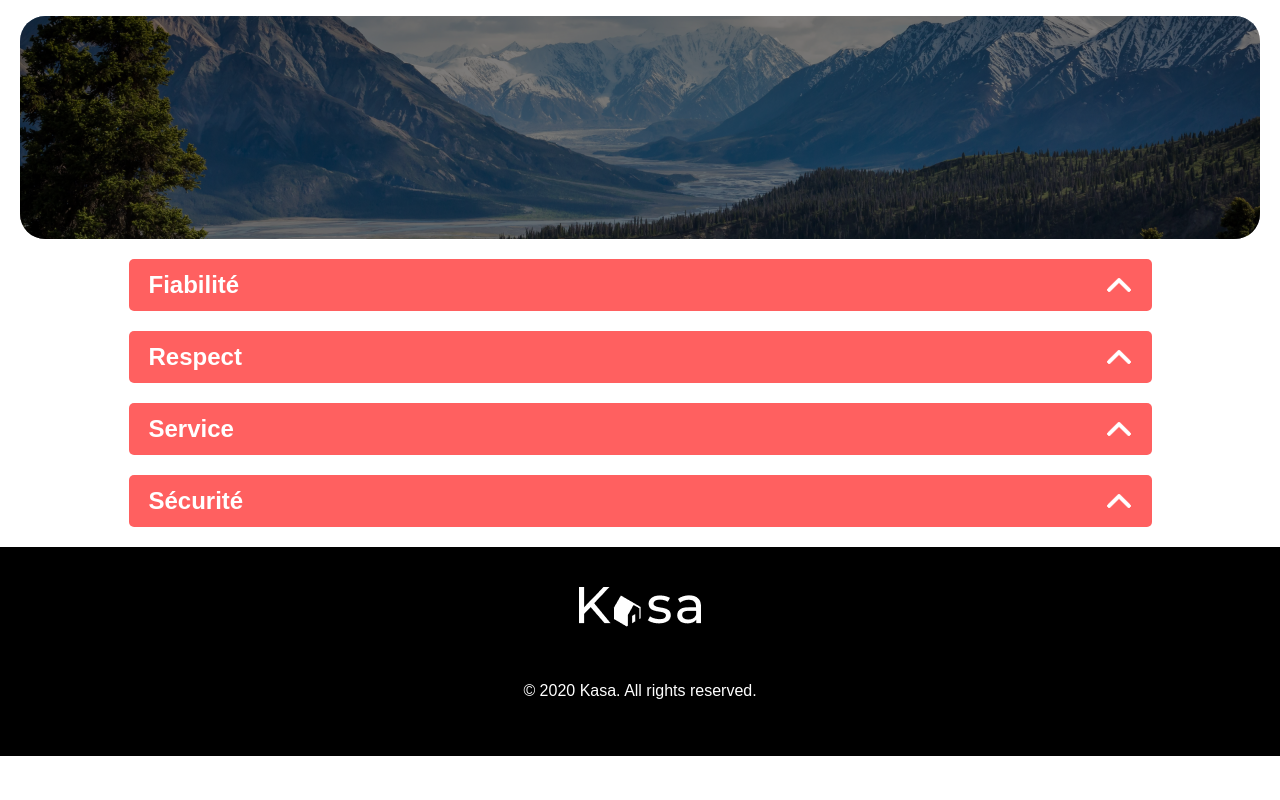
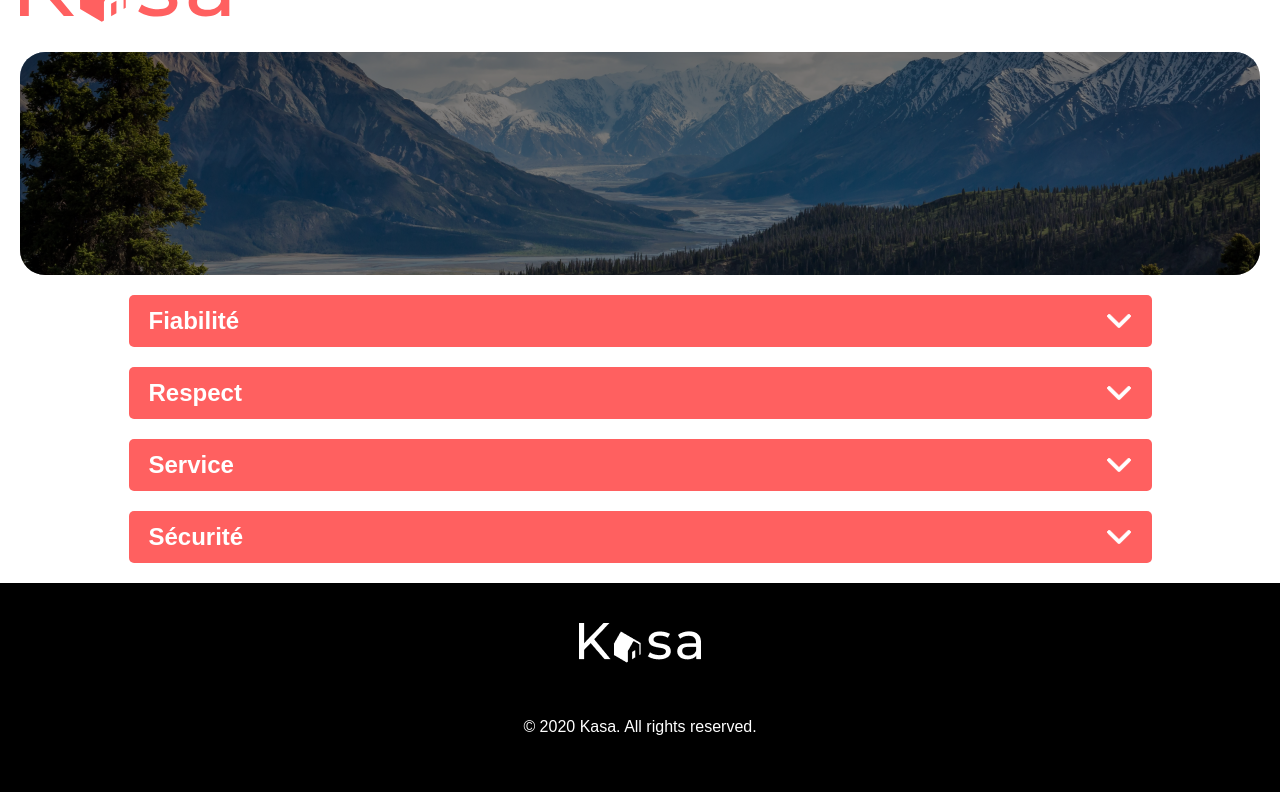
Before and after one commit to etienne-b01/Projet06_Kasa, a React (Create React App) app in the folder kasa/: page /about in a window 1280 px wide. Shown: the part 2124-2924 px from the top of the page. Before the commit the page ends 2888 px from the top, so only its background shows below. Built offline with nearby package versions, Linux system fonts and the light colour scheme.

Commit message:
added animations to collapse/expand icons

```diff
--- a/kasa/src/components/Collapse/index.js
+++ b/kasa/src/components/Collapse/index.js
@@ -1,6 +1,5 @@
 import React, { useState } from 'react';
 import './style.css';
-import CollapseArrow from '../../assets/arrow_collapse.svg';
 import ExpandArrow from '../../assets/arrow_expand.svg';
 
 const Collapse = ({ heading, content }) => {
@@ -11,7 +10,11 @@
       <div className="collapse-heading" onClick={() => setIsActive(!isActive)}>
         <div>{heading}</div>
         <div>
-          <img src={isActive ? ExpandArrow : CollapseArrow} />
+          <img
+            src={ExpandArrow}
+            className={`arrow-icon ${isActive ? 'rotate-down' : 'rotate-up'}`}
+            alt="icon for expanding or collapsing menu"
+          />
         </div>
       </div>
       {isActive && <div className="collapse-content">{content}</div>}
--- a/kasa/src/components/Collapse/style.css
+++ b/kasa/src/components/Collapse/style.css
@@ -28,3 +28,33 @@
   font-size: 16px;
   padding: 20px 20px 20px 20px;
 }
+
+@keyframes rotateDown {
+  from {
+    transform: rotate(0deg);
+  }
+  to {
+    transform: rotate(180deg);
+  }
+}
+
+@keyframes rotateUp {
+  from {
+    transform: rotate(180deg);
+  }
+  to {
+    transform: rotate(0deg);
+  }
+}
+
+.arrow-icon {
+  transition: transform 0.2s ease-in-out;
+}
+
+.rotate-down {
+  transform: rotate(180deg);
+}
+
+.rotate-up {
+  transform: rotate(0deg);
+}
```
